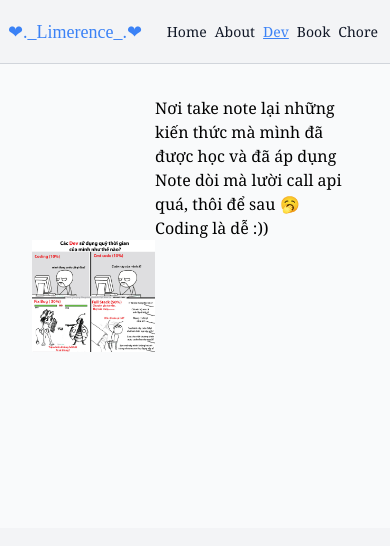
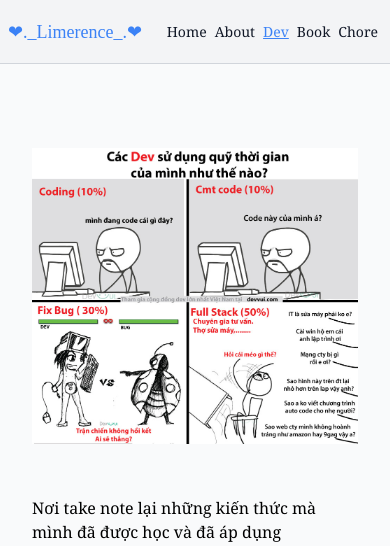
Before and after one commit to Bichngoc1912/limerence, a Next.js app: page /dev in a window 390 px wide. Shown: the top 546 px of the page. Built offline with nearby package versions, Linux system fonts and the light colour scheme.

Commit message:
mini fix

```diff
--- a/src/pages/dev/index.tsx
+++ b/src/pages/dev/index.tsx
@@ -6,7 +6,7 @@ import { APP_CONFIGS } from '@/configs/app';
 function DevPage() {
   return (
     <div className="p-4">
-      <div className="flex py-4">
+      <div className=" block md:flex py-4">
         <div style={{ width: '100%', height: 400 }} className="relative">
           <Image
             layout="fill"
```
Also changed, not shown: 1 other file (tests, documents, lock files or other folders).
